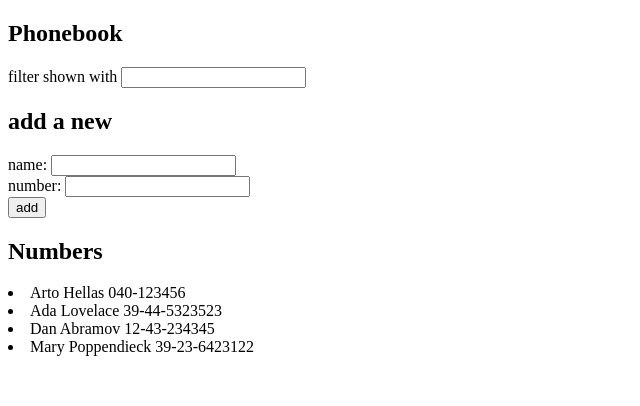
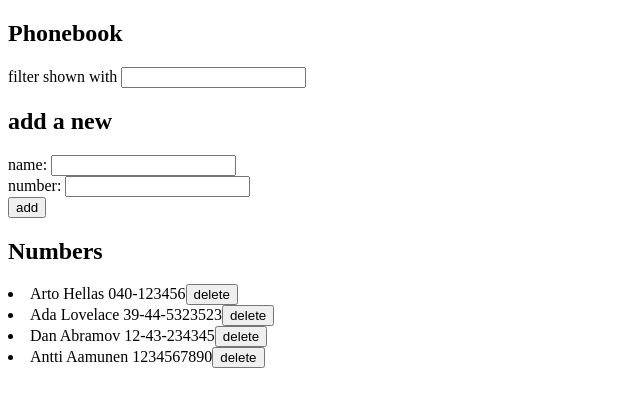
Before and after one commit to lauramella/fullstack-2022, a React (Create React App) app in the folder osa2/puhelinluettelo/: page / in a window 1280 px wide. Shown: the top 406 px of the page, without its empty margins (0-640 px from the left). Built offline with nearby package versions, Linux system fonts and the light colour scheme; data requests are answered from the project's data file.

Commit message:
2.15-2.18

```diff
--- /dev/null
+++ b/osa2/puhelinluettelo/db.json
@@ -0,0 +1,24 @@
+{
+  "persons": [
+    {
+      "name": "Arto Hellas",
+      "number": "040-123456",
+      "id": 1
+    },
+    {
+      "name": "Ada Lovelace",
+      "number": "39-44-5323523",
+      "id": 2
+    },
+    {
+      "name": "Dan Abramov",
+      "number": "12-43-234345",
+      "id": 3
+    },
+    {
+      "name": "Antti Aamunen",
+      "number": "1234567890",
+      "id": 4
+    }
+  ]
+}
--- a/osa2/puhelinluettelo/src/App.js
+++ b/osa2/puhelinluettelo/src/App.js
@@ -1,15 +1,11 @@
-import { useState } from 'react'
+import React, { useState, useEffect } from 'react'
 import Persons from './components/Persons'
 import PersonForm from './components/PersonForm'
 import Filter from './components/Filter'
+import personService from './services/persons'
 
 const App = () => {
-  const [persons, setPersons] = useState([
-    { name: 'Arto Hellas', number: '040-123456' },
-    { name: 'Ada Lovelace', number: '39-44-5323523' },
-    { name: 'Dan Abramov', number: '12-43-234345' },
-    { name: 'Mary Poppendieck', number: '39-23-6423122' }
-  ])
+  const [persons, setPersons] = useState([])
   const [newName, setNewName] = useState('')
   const [newNumber, setNewNumber] = useState('')
   const [sFilter, setFilter] = useState('')
@@ -18,19 +14,41 @@ const App = () => {
   const handleNumber = (event) => setNewNumber(event.target.value)
   const handleFilter = (event) => setFilter(event.target.value)
 
+  useEffect(() => {
+    personService.getAll().then(persons => {
+        setPersons(persons)
+    })
+  }, [])
+
   const addPerson = (event) => {
     event.preventDefault()
-    const double = persons.find(person => person.name === newName)
+    const person = {
+      name: newName,
+      number: newNumber,
+    }
+    setNewName('')
+    setNewNumber('')
+
+    const double = persons.find(p => p.name === newName)
     if (double) {
-      window.alert(`${newName} is already added to phonebook`);
-    } else {
-      const person = {
-        name: newName,
-        number: newNumber,
+      if (window.confirm(`${newName} is already added to phonebook, update the number?`)) {
+        personService.update(double.id, {...double, number: newNumber }).then(updatedPerson => {
+          setPersons(persons.map(p => p.id === double.id ? updatedPerson : p ))
+        })
+        return
       }
-      setPersons(persons.concat(person))
-      setNewName('')
-      setNewNumber('')
+    }
+    personService.create(person).then(newPerson => {
+      setPersons(persons.concat(newPerson))
+    })
+  }
+
+
+  const deletePerson = (id, name) => {
+    if (window.confirm(`Delete ${name}?`)) {
+      personService.remove(id).then(() => {
+          setPersons(persons.filter(person => person.id !== id))
+        })
     }
   }
 
@@ -47,15 +65,10 @@ const App = () => {
             handleNumber={handleNumber} />
       <h2>Numbers</h2>
       <div>
-        <Persons persons={persons} sFilter={sFilter} />
+        <Persons persons={persons} sFilter={sFilter} handleDelete={deletePerson}/>
       </div>
     </div>
   )
-
 }
 
 export default App
-
-/*//{persons.map(person =>
-          //<Persons key={person.name} person={person} />
-        )}*/
--- a/osa2/puhelinluettelo/src/components/Persons.js
+++ b/osa2/puhelinluettelo/src/components/Persons.js
@@ -1,17 +1,20 @@
-const Person = ({ name, number }) => {
+const Person = ({ id, name, number, handleDelete }) => {
     return (
-      <li>{name} {number}</li>
+      <li>
+        {name} {number}
+        <button onClick={() => handleDelete(id, name)}>delete</button>
+      </li>
     )
   }
 
-const Persons = ({ persons, sFilter }) => {
+const Persons = ({ persons, sFilter, handleDelete }) => {
     if (sFilter.length === 0) {
-        return persons.map(p => <Person key={p.name} name={p.name} number={p.number} />)
+        return persons.map(p => <Person key={p.id} id={p.id} name={p.name} number={p.number} handleDelete={handleDelete}/>)
     }
     else {
         let filtered = persons.filter(p => p.name.toLowerCase().includes(sFilter.toLowerCase()))
-        return filtered.map(p => <Person key={p.name} name={p.name} number={p.number} />)
+        return filtered.map(p => <Person key={p.id} id={p.id} name={p.name} number={p.number} handleDelete={handleDelete} />)
     }
 }
 
-  export default Persons
+export default Persons
--- /dev/null
+++ b/osa2/puhelinluettelo/src/services/persons.js
@@ -0,0 +1,23 @@
+import axios from 'axios'
+const baseUrl = 'http://localhost:3001/persons'
+
+const getAll = () => {
+  const request = axios.get(baseUrl)
+  return request.then(response => response.data)
+}
+
+const create = newObject => {
+  const request = axios.post(baseUrl, newObject)
+  return request.then(response => response.data)
+}
+
+const remove = (id) => {
+  return axios.delete(`${baseUrl}/${id}`)
+}
+
+const update = (pId, changedContact) => {
+  const request = axios.put(`${baseUrl}/${pId}`, changedContact)
+  return request.then(response => response.data)
+}
+
+export default { getAll, create, remove, update }
```
Also changed, not shown: osa2/puhelinluettelo/package.json (+6 -1 lines), 1 other file (tests, documents, lock files or other folders).
